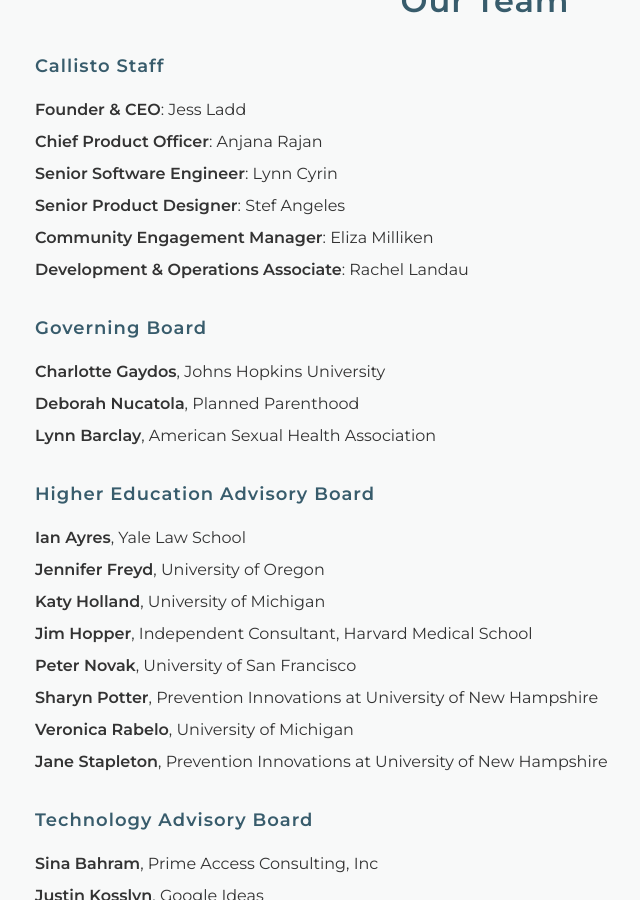
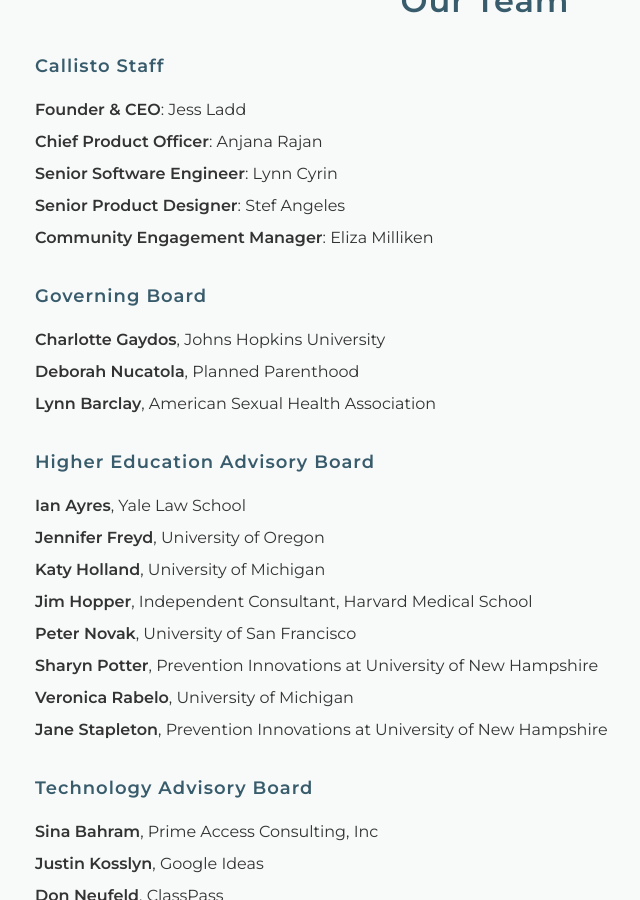
Before and after one commit to project-callisto/projectcallisto-dot-org, a Jekyll site: the page built from who-we-are.html, in a window 1280 px wide and 900 px high, scrolled down 1235 px. Shown: the whole window, without its empty margins (155-795 px from the left). Built offline with Jekyll 4.4.1, drawn with Linux system fonts in a browser that asks for light colours.

Commit message:
updated org chart

```diff
--- a/who-we-are.html
+++ b/who-we-are.html
@@ -28,7 +28,6 @@
             <li><strong>Senior Software Engineer</strong>: Lynn Cyrin</li>
             <li><strong>Senior Product Designer</strong>: Stef Angeles</li>
             <li><strong>Community Engagement Manager</strong>: Eliza Milliken </li>
-            <li><strong>Development & Operations Associate</strong>: Rachel Landau</li>
         </ul>
         <h4>Governing Board</h4>
         <ul>
```
